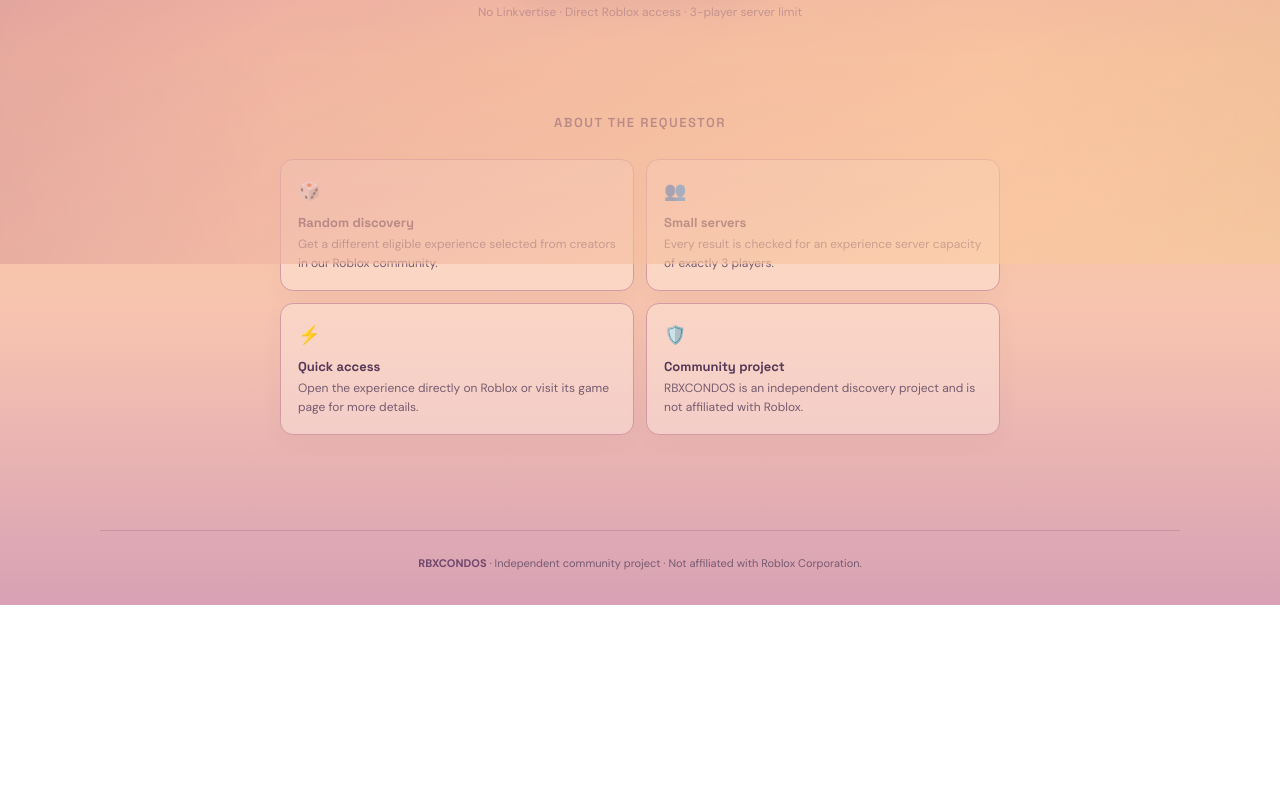
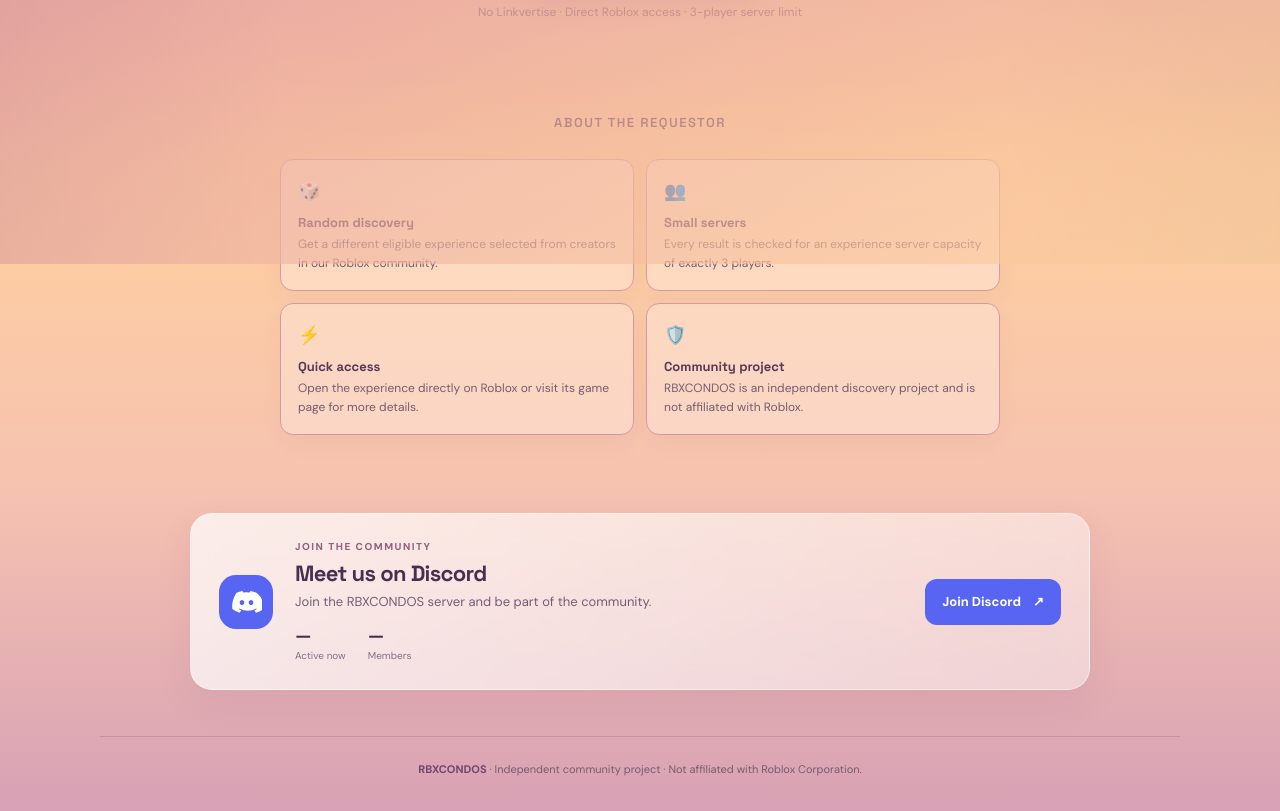
Before and after one commit to anthonypinedasantos-beep/muu, a plain HTML site: page requestor/index.html in a window 1280 px wide. Shown: the part 536-1347 px from the top of the page. Before the commit the page ends 1141 px from the top, so only its background shows below. Drawn offline with Linux system fonts and the light colour scheme; no server answers.

Commit message:
Add Discord community invite and live member stats

```diff
--- a/requestor/index.html
+++ b/requestor/index.html
@@ -79,6 +79,13 @@ h2{font:700 clamp(23px,4vw,30px)/1.2 "Space Grotesk",sans-serif;margin:7px 0 4px
 @keyframes loader-progress{to{width:100%}}
 @keyframes loader-enter{from{opacity:0;transform:translateY(12px) scale(.97);filter:blur(5px)}to{opacity:1;transform:translateY(0) scale(1);filter:blur(0)}}
 @media(prefers-reduced-motion:reduce){.loader-inner{animation:none}#site-loader{transition:none}.loader-track:after{animation:none;width:100%}}
+
+.discord-community{width:min(900px,calc(100% - 44px));margin:28px auto 46px;padding:25px 28px;display:flex;align-items:center;gap:22px;border:1px solid #ffffff70;border-radius:22px;background:linear-gradient(115deg,#ffffffb8,#ffffff70);box-shadow:0 14px 38px #432c4c12;backdrop-filter:blur(12px);color:#432c4c}
+.discord-mark{width:54px;height:54px;flex:0 0 54px;display:grid;place-items:center;border-radius:17px;background:#5865f2;color:white}.discord-mark svg{width:31px;height:31px}
+.discord-copy{flex:1;min-width:0}.discord-eyebrow{font-size:10px;font-weight:800;letter-spacing:1.5px;color:#93617e}.discord-copy h2{margin:5px 0;font-size:22px;letter-spacing:-.7px}.discord-copy p{margin:0;color:#765d75;font-size:13px}
+.discord-stats{display:flex;gap:22px;margin-top:14px}.discord-stats div{display:flex;flex-direction:column;gap:2px}.discord-stats strong{font-size:18px;line-height:1.1}.discord-stats span{font-size:10px;color:#856d82}
+.discord-join{display:inline-flex;align-items:center;gap:12px;padding:13px 17px;border-radius:12px;background:#5865f2;color:#fff;text-decoration:none;font-size:13px;font-weight:700;white-space:nowrap;transition:transform .2s,background .2s}.discord-join:hover{transform:translateY(-2px);background:#4752c4}
+@media(max-width:620px){.discord-community{align-items:flex-start;flex-wrap:wrap;padding:21px}.discord-mark{width:46px;height:46px;flex-basis:46px}.discord-copy{width:calc(100% - 70px)}.discord-join{width:100%;justify-content:center}.discord-stats{gap:18px}}
 </style>
 </head>
 <body>
@@ -139,7 +146,13 @@ h2{font:700 clamp(23px,4vw,30px)/1.2 "Space Grotesk",sans-serif;margin:7px 0 4px
       <div class="info-card"><div class="info-icon">🛡️</div><h3>Community project</h3><p>RBXCONDOS is an independent discovery project and is not affiliated with Roblox.</p></div>
     </div>
   </section>
-</main>
+<section class="discord-community" aria-label="RBXCONDOS Discord server">
+  <div class="discord-mark" aria-hidden="true"><svg viewBox="0 0 24 24" fill="currentColor"><path d="M19.7 5.2A18.8 18.8 0 0 0 15.1 3.8l-.6 1.2a17.2 17.2 0 0 0-5 0l-.6-1.2a18.8 18.8 0 0 0-4.6 1.4C1.4 9.5.6 13.7 1 17.8a18.7 18.7 0 0 0 5.7 2.9l1.2-2a12 12 0 0 1-1.9-.9l.5-.4a13.4 13.4 0 0 0 13 0l.5.4a12 12 0 0 1-1.9.9l1.2 2a18.7 18.7 0 0 0 5.7-2.9c.5-4.8-.8-8.9-5.3-12.6ZM8.5 14.8c-1 0-1.8-.9-1.8-2s.8-2 1.8-2 1.8.9 1.8 2-.8 2-1.8 2Zm7 0c-1 0-1.8-.9-1.8-2s.8-2 1.8-2 1.8.9 1.8 2-.8 2-1.8 2Z"/></svg></div>
+  <div class="discord-copy"><div class="discord-eyebrow">JOIN THE COMMUNITY</div><h2>Meet us on Discord</h2><p>Join the RBXCONDOS server and be part of the community.</p>
+    <div class="discord-stats"><div><strong id="discord-online">—</strong><span>Active now</span></div><div><strong id="discord-total">—</strong><span>Members</span></div></div>
+  </div>
+  <a class="discord-join" href="https://discord.gg/K5Dxa4mtgP" target="_blank" rel="noopener noreferrer">Join Discord <span>↗</span></a>
+</section></main>
 <footer class="shell footer"><strong>RBXCONDOS</strong> · Independent community project · Not affiliated with Roblox Corporation.</footer>
 <script>
 const API_URL="https://crimson-hat-67ce.anthonypinedasantos.workers.dev/";
@@ -201,5 +214,11 @@ button.addEventListener("click",async()=>{
   }
 });
 </script>
+<script>
+(()=>{const online=document.getElementById("discord-online"),total=document.getElementById("discord-total");if(!online||!total)return;
+const load=async()=>{try{const r=await fetch("https://discord.com/api/v10/invites/K5Dxa4mtgP?with_counts=true",{cache:"no-store"});if(!r.ok)throw new Error("Discord counts unavailable");const d=await r.json();if(String(d.guild?.id)!=="1570151349935411332")throw new Error("Unexpected Discord server");online.textContent=Number(d.approximate_presence_count||0).toLocaleString();total.textContent=Number(d.approximate_member_count||0).toLocaleString()}catch{online.textContent="—";total.textContent="—"}};
+load();setInterval(load,60000);
+})();
+</script>
 </body>
 </html>
```
